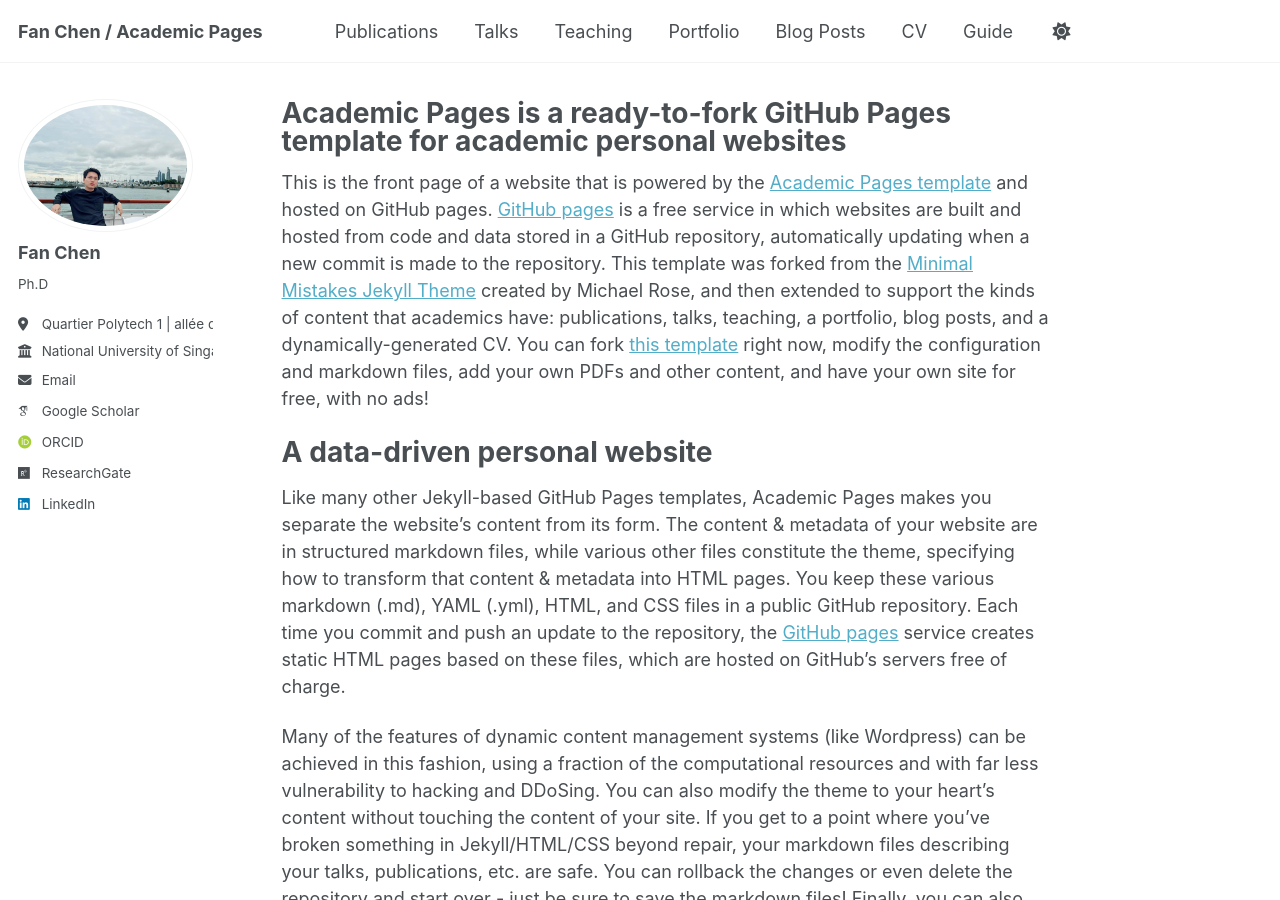
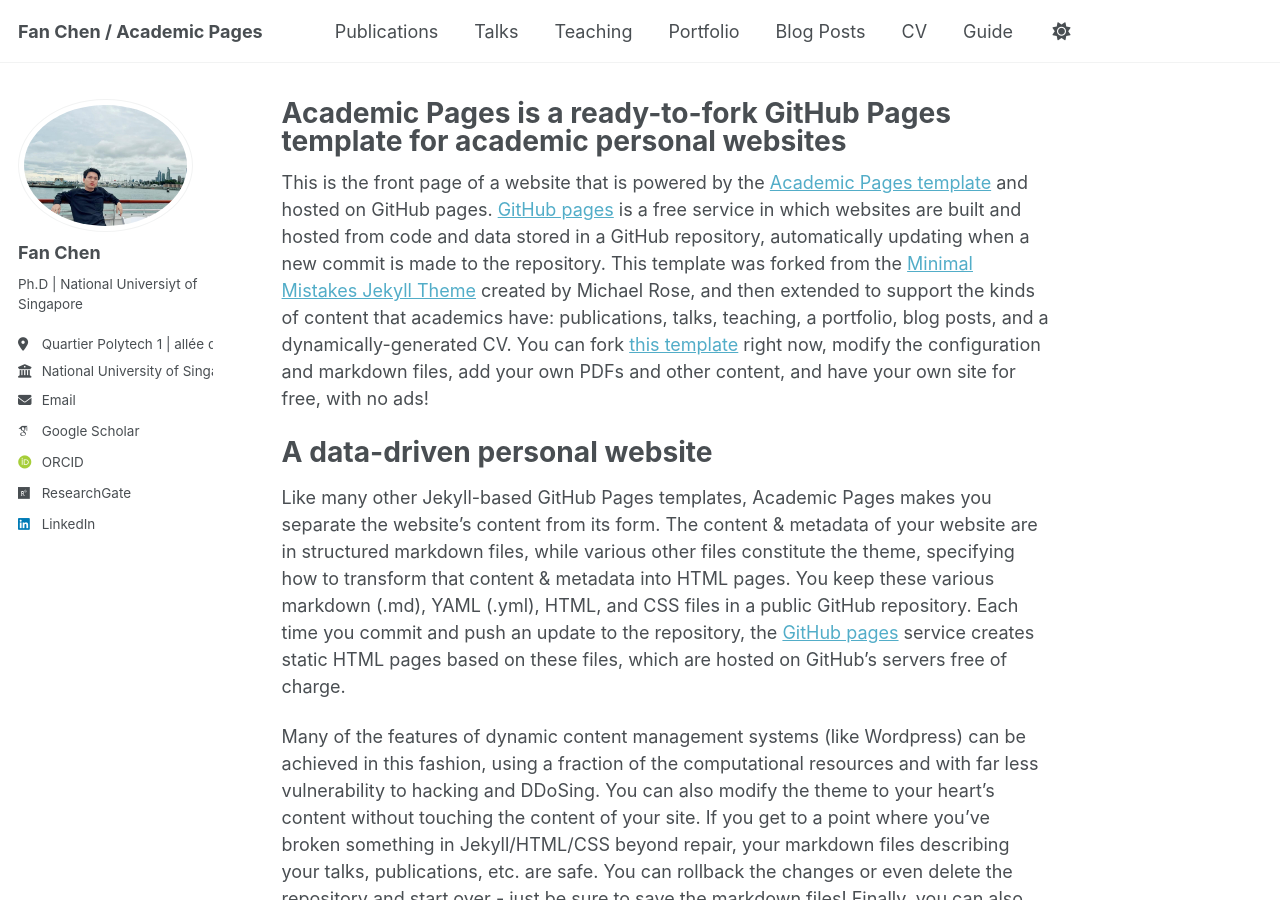
Before and after one commit to FanChenNUS/FanChenNUS.github.io, a Jekyll site: the page built from _pages/about.md, in a window 1280 px wide and 900 px high. Built offline with Jekyll 4.4.1, drawn with Linux system fonts in a browser that asks for light colours; some web fonts are replaced.

Commit message:
Update _config.yml

```diff
--- a/_config.yml
+++ b/_config.yml
@@ -25,7 +25,7 @@ author:
   avatar           : "face_photo.jpg"
   name             : "Fan Chen"
   pronouns         : # example: "she/her"
-  bio              : "Ph.D"
+  bio              : "Ph.D | National Universiyt of Singapore"
   location         : "Quartier Polytech 1 | allée de la Découverte 9 | 4000 Liège 1 | Belgique"
   employer         : "National University of Singapore"
   uri              : # URL
```
